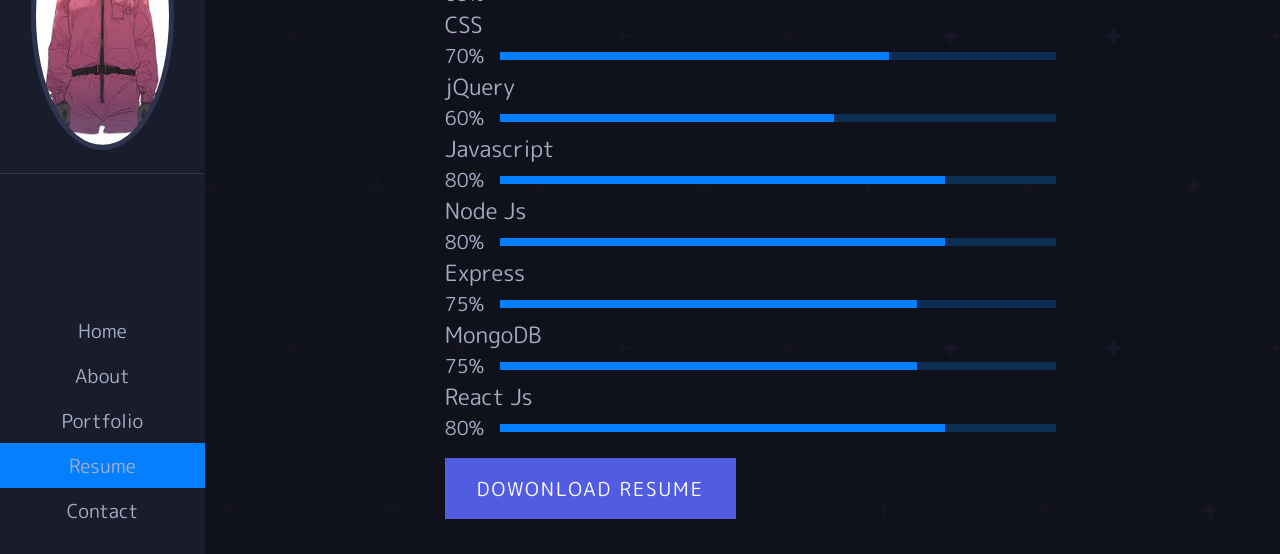
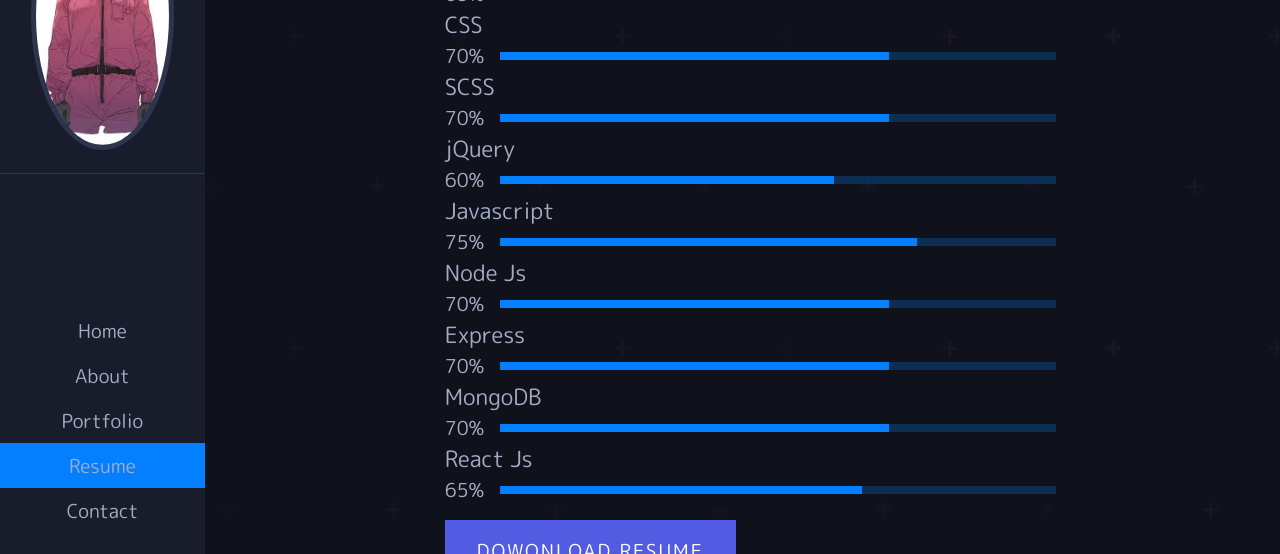
Before and after one commit to rldyd/react-portfolio, a React (Create React App) app: page /resume in a window 1280 px wide. Shown: the part 134-688 px from the top of the page. Built offline with nearby package versions, Linux system fonts and the light colour scheme.

Commit message:
Resume Page

```diff
--- a/src/Pages/ResumePage.js
+++ b/src/Pages/ResumePage.js
@@ -9,12 +9,13 @@
       <div className="skillsContainer">
         <Skills skill={"HTML"} progress={"65%"} width={"65%"} />
         <Skills skill={"CSS"} progress={"70%"} width={"70%"} />
+        <Skills skill={"SCSS"} progress={"70%"} width={"70%"} />
         <Skills skill={"jQuery"} progress={"60%"} width={"60%"} />
-        <Skills skill={"Javascript"} progress={"80%"} width={"80%"} />
-        <Skills skill={"Node Js"} progress={"80%"} width={"80%"} />
-        <Skills skill={"Express"} progress={"75%"} width={"75%"} />
-        <Skills skill={"MongoDB"} progress={"75%"} width={"75%"} />
-        <Skills skill={"React Js"} progress={"80%"} width={"80%"} />
+        <Skills skill={"Javascript"} progress={"75%"} width={"75%"} />
+        <Skills skill={"Node Js"} progress={"70%"} width={"70%"} />
+        <Skills skill={"Express"} progress={"70%"} width={"70%"} />
+        <Skills skill={"MongoDB"} progress={"70%"} width={"70%"} />
+        <Skills skill={"React Js"} progress={"65%"} width={"65%"} />
       </div>
       <button className="btn">Dowonload Resume</button>
     </div>
```
